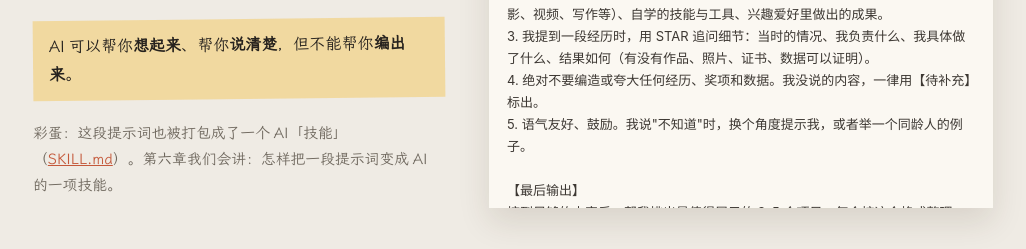
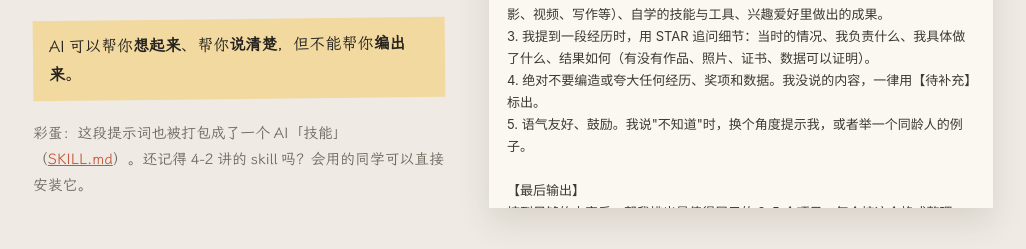
Before and after one commit to RongchenTang/AI-Future-5-3, a plain HTML site: page index.html in a window 1280 px wide. Shown: the part 11065-11314 px from the top of the page, without its empty margins (223-1249 px from the left). Drawn offline with Linux system fonts and the light colour scheme.

Commit message:
Fix skill reference: skills were covered in 4-2
Co-Authored-By: Claude Opus 5.5 <noreply@anthropic.com>
Claude-Session: https://claude.ai/code/session_01679eXvhsyEepnBNibBoZwC

```diff
--- a/index.html
+++ b/index.html
@@ -418,7 +418,7 @@ button { background: #26221e;
           <div class="step"><b>2</b><div><h3>认真回答它的追问</h3><p>它会一次问 1–2 个问题，从课程、竞赛、社团、作品……一路问下去。</p></div></div>
           <div class="step"><b>3</b><div><h3>拿到 3–5 张项目卡片</h3><p>确认每一条都是真的，【待补充】的地方自己补上，再粘贴进工作台。</p></div></div>
           <div class="note">AI 可以帮你<b>想起来</b>、帮你<b>说清楚</b>，但不能帮你<b>编出来</b>。</div>
-          <p class="aside-note">彩蛋：这段提示词也被打包成了一个 AI「技能」（<a href="https://github.com/RongchenTang/AI-Future-5-3/blob/main/skills/ability-inventory/SKILL.md" target="_blank" rel="noopener">SKILL.md</a>）。第六章我们会讲：怎样把一段提示词变成 AI 的一项技能。</p>
+          <p class="aside-note">彩蛋：这段提示词也被打包成了一个 AI「技能」（<a href="https://github.com/RongchenTang/AI-Future-5-3/blob/main/skills/ability-inventory/SKILL.md" target="_blank" rel="noopener">SKILL.md</a>）。还记得 4-2 讲的 skill 吗？会用的同学可以直接安装它。</p>
         </div>
         <div class="dig-right">
           <div class="out-head"><p class="type">ABILITY COACH PROMPT</p><button class="ink-btn" type="button" data-copy="digPrompt">复制提示词</button></div>
```
Also changed, not shown: fonts/lxgw-wenkai.woff2, 1 other file.
